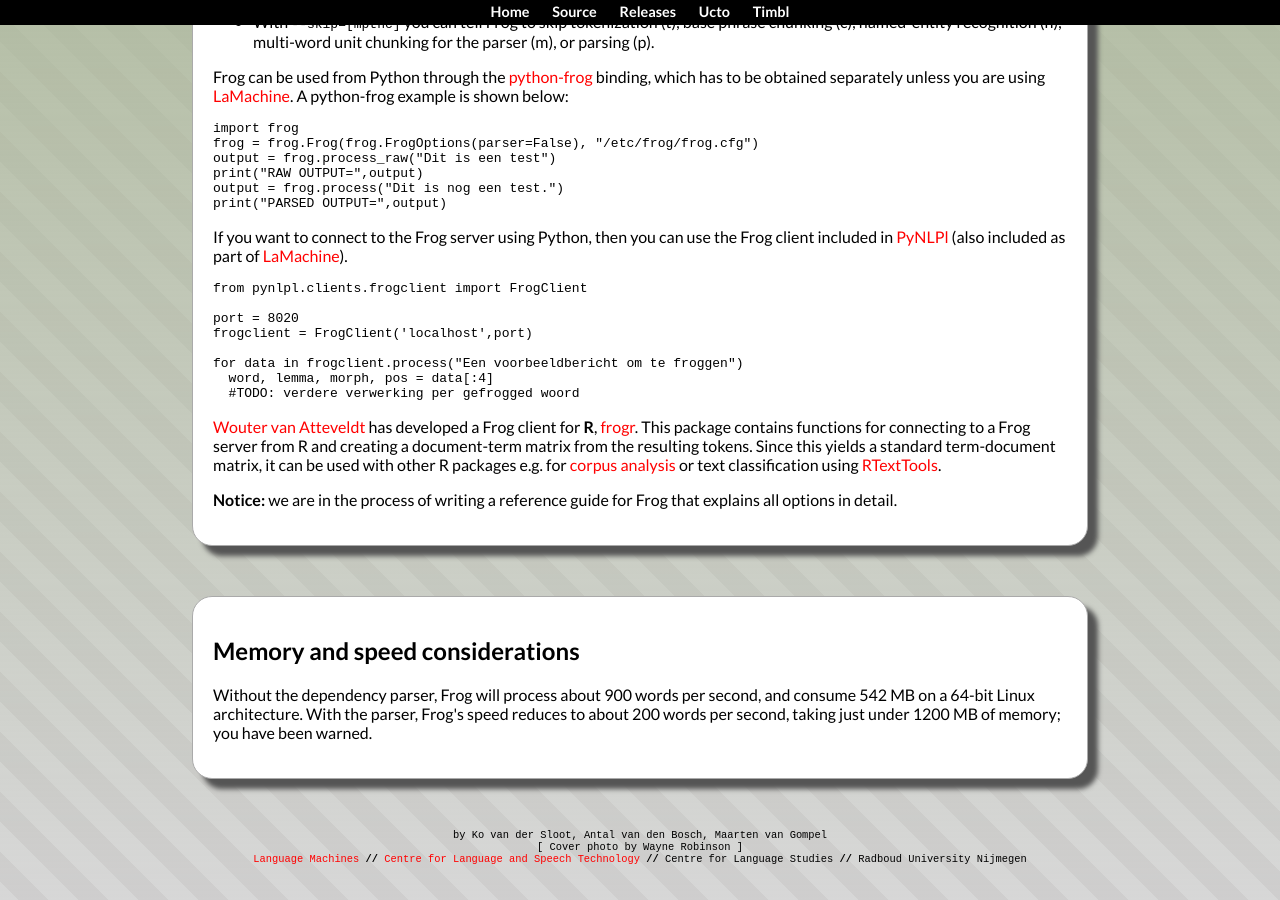
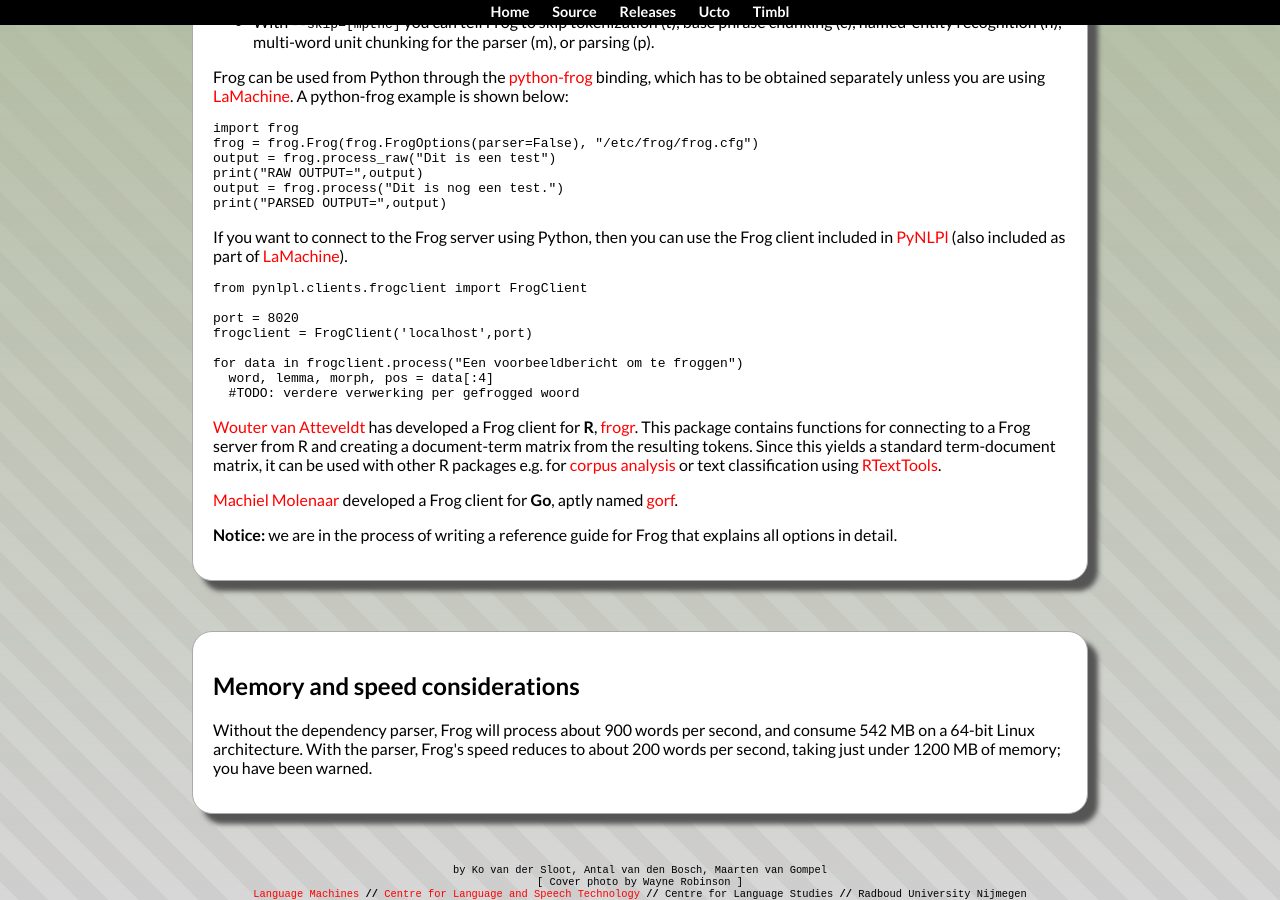
Before and after one commit to LanguageMachines/frog, a Jekyll site: the page built from index.html, in a window 1280 px wide and 900 px high, scrolled down 3319 px. Built offline with Jekyll 4.4.1, drawn with Linux system fonts in a browser that asks for light colours; before the commit the page ends 4184 px from its top, so only the background shows below that.

Commit message:
added gorf

```diff
--- a/index.html
+++ b/index.html
@@ -202,6 +202,10 @@
 matrix, it can be used with other R packages e.g. for <a href="https://github.com/kasperwelbers/corpus-tools/blob/master/howto/howto_compare_corpora.md">corpus analysis</a> or text
 classification using <a href="http://cran.r-project.org/web/packages/RTextTools/index.html">RTextTools</a>.</p>
 
+<p>
+<a href="http://machiel.me">Machiel Molenaar</a> developed a Frog client for <strong>Go</strong>, aptly named <a href="https://github.com/Machiel/gorf">gorf</a>.
+<p>
+
 <p><strong>Notice:</strong> we are in the process of writing a reference guide for Frog that explains all options in detail.</p>
 
 </section>
```
